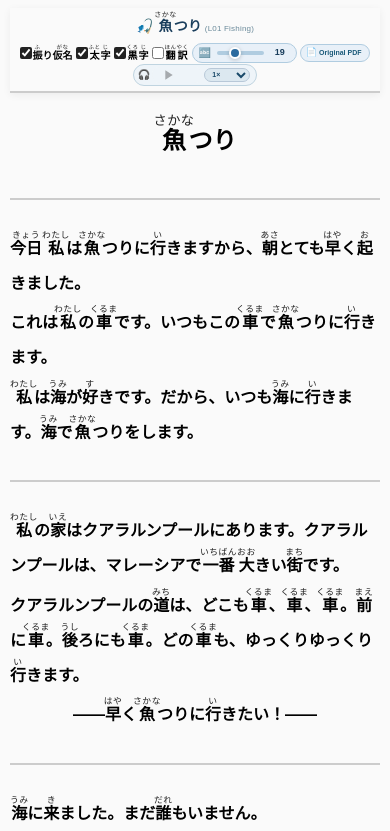
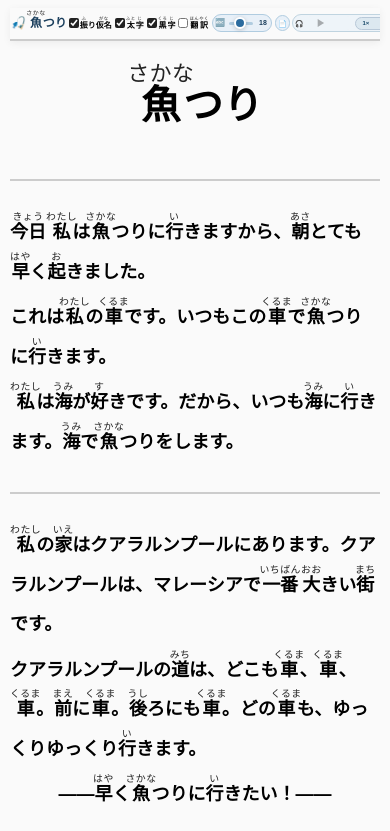
Before and after one commit to ACG-Applications/fishing-reader, a plain HTML site: page index.html in a window 390 px wide. Shown: the top 831 px of the page. Drawn offline with Linux system fonts and the light colour scheme.

Commit message:
Update index.html

```diff
--- a/index.html
+++ b/index.html
@@ -39,14 +39,11 @@
         font-weight: 700;
         line-height: 2.2;
 
-        /* ===== DYNAMIC FONT SIZING ===== */
-        font-size: clamp(16px, 2.2vw, 22px);
-        /* Minimum: 16px on small phones */
-        /* Scales with screen width */
-        /* Maximum: 22px on large screens */
-      }
-
-      /* ===== STICKY HEADER - COMPACT ===== */
+        /* ===== BASE FONT SIZE (will be overridden by JS if slider used) ===== */
+        font-size: 18px;
+      }
+
+      /* ===== STICKY HEADER - ONE LINE ===== */
       .sticky-header {
         position: sticky;
         top: 0;
@@ -57,22 +54,26 @@
         margin-bottom: 20px;
         box-shadow: 0 2px 8px rgba(0, 0, 0, 0.06);
         display: flex;
-        flex-wrap: wrap;
+        flex-wrap: nowrap;
         align-items: center;
-        gap: 2px 6px;
-        font-size: clamp(10px, 1.4vw, 14px);
+        gap: 2px 4px;
+        overflow-x: auto;
+        -webkit-overflow-scrolling: touch;
+        font-size: 11px;
+        min-height: 32px;
       }
 
       .header-title {
         display: flex;
         align-items: baseline;
-        gap: 3px;
+        gap: 2px;
         white-space: nowrap;
+        flex-shrink: 0;
       }
 
       .header-title .ja {
         font-weight: 900;
-        font-size: clamp(14px, 2vw, 20px);
+        font-size: 15px;
         color: #1a3e5c;
       }
 
@@ -82,16 +83,17 @@
 
       .header-title .en {
         font-weight: 400;
-        font-size: clamp(8px, 1vw, 12px);
+        font-size: 8px;
         color: #6a8a9a;
         letter-spacing: 0.2px;
       }
 
       .controls-group {
         display: flex;
-        flex-wrap: wrap;
+        flex-wrap: nowrap;
         align-items: center;
-        gap: 1px 5px;
+        gap: 1px 3px;
+        flex-shrink: 0;
       }
 
       .controls-group .control-item {
@@ -103,7 +105,7 @@
 
       .controls-group .control-item label {
         font-weight: 700;
-        font-size: clamp(10px, 1.2vw, 13px);
+        font-size: 10px;
         display: flex;
         align-items: center;
         gap: 1px;
@@ -113,8 +115,8 @@
       }
 
       .controls-group .control-item label input[type="checkbox"] {
-        width: clamp(12px, 1.4vw, 16px);
-        height: clamp(12px, 1.4vw, 16px);
+        width: 12px;
+        height: 12px;
         accent-color: #222;
         cursor: pointer;
         margin: 0;
@@ -122,51 +124,54 @@
 
       .controls-group .control-item .en-label {
         font-weight: 400;
-        font-size: clamp(6px, 0.7vw, 9px);
+        font-size: 6px;
         color: #6a8a9a;
         margin-left: 1px;
+        display: none;
       }
 
       .controls-group .sep {
         color: #ccc;
         font-weight: 300;
         user-select: none;
-        font-size: clamp(8px, 0.9vw, 11px);
-      }
-
-      /* ===== FONT SIZE SLIDER ===== */
+        font-size: 8px;
+      }
+
+      /* ===== FONT SIZE SLIDER - COMPACT ===== */
       .font-slider-wrap {
         display: flex;
         align-items: center;
-        gap: 4px;
+        gap: 2px;
         background: #e8f0f8;
-        padding: 1px 6px 1px 6px;
+        padding: 1px 4px 1px 4px;
         border-radius: 20px;
         border: 1px solid #b0cce0;
-        height: clamp(20px, 2.6vw, 28px);
+        height: 22px;
+        flex-shrink: 0;
       }
 
       .font-slider-wrap .slider-icon {
-        font-size: clamp(10px, 1.2vw, 14px);
+        font-size: 10px;
         line-height: 1;
       }
 
       .font-slider-wrap input[type="range"] {
-        width: clamp(50px, 8vw, 90px);
-        height: 4px;
+        width: 40px;
+        height: 3px;
         -webkit-appearance: none;
         appearance: none;
         background: #b0cce0;
         border-radius: 4px;
         outline: none;
         cursor: pointer;
+        padding: 0;
       }
 
       .font-slider-wrap input[type="range"]::-webkit-slider-thumb {
         -webkit-appearance: none;
         appearance: none;
-        width: clamp(12px, 1.4vw, 16px);
-        height: clamp(12px, 1.4vw, 16px);
+        width: 12px;
+        height: 12px;
         border-radius: 50%;
         background: #2c6b9e;
         cursor: pointer;
@@ -175,8 +180,8 @@
       }
 
       .font-slider-wrap input[type="range"]::-moz-range-thumb {
-        width: clamp(12px, 1.4vw, 16px);
-        height: clamp(12px, 1.4vw, 16px);
+        width: 12px;
+        height: 12px;
         border-radius: 50%;
         background: #2c6b9e;
         cursor: pointer;
@@ -186,9 +191,9 @@
 
       .font-slider-wrap .slider-value {
         font-weight: 700;
-        font-size: clamp(9px, 1vw, 12px);
+        font-size: 9px;
         color: #1a3e5c;
-        min-width: clamp(20px, 2.4vw, 30px);
+        min-width: 16px;
         text-align: center;
       }
 
@@ -196,30 +201,30 @@
       .audio-wrap {
         display: flex;
         align-items: center;
-        gap: 2px;
+        gap: 1px;
         background: #eef4f9;
-        padding: 1px 6px 1px 4px;
+        padding: 1px 4px 1px 3px;
         border-radius: 30px;
         border: 1px solid #c0d4e0;
-        height: clamp(22px, 3vw, 30px);
+        height: 22px;
+        flex-shrink: 0;
         margin-left: auto;
-        flex-shrink: 0;
       }
 
       .audio-wrap .audio-label {
         font-weight: 700;
-        font-size: clamp(10px, 1.2vw, 14px);
+        font-size: 10px;
         color: #003366;
         line-height: 1;
       }
 
       .audio-wrap audio {
-        max-width: clamp(50px, 10vw, 100px);
+        max-width: 55px;
         width: 100%;
-        height: clamp(16px, 2.2vw, 24px);
+        height: 16px;
         outline: none;
         border-radius: 30px;
-        min-width: clamp(42px, 7vw, 70px);
+        min-width: 42px;
         display: block;
       }
 
@@ -230,7 +235,7 @@
 
       .audio-wrap audio::-webkit-media-controls-play-button {
         display: block !important;
-        transform: scale(0.8);
+        transform: scale(0.7);
       }
 
       .audio-wrap audio::-webkit-media-controls-timeline {
@@ -246,40 +251,38 @@
 
       /* Speed dropdown */
       .speed-select {
-        font-size: clamp(7px, 0.9vw, 11px);
+        font-size: 8px;
         font-weight: 600;
         color: #1a4a6a;
         background: #dce8f0;
         border: 1px solid #b8c8d8;
         border-radius: 12px;
-        padding: 0 3px;
-        height: clamp(14px, 2vw, 20px);
+        padding: 0 2px;
+        height: 16px;
         cursor: pointer;
         font-family: inherit;
         outline: none;
-        min-width: clamp(20px, 3vw, 32px);
-      }
-
-      .speed-select:hover {
-        background: #c8d8e8;
+        min-width: 22px;
+        flex-shrink: 0;
       }
 
       /* PDF Link */
       .pdf-link {
         display: flex;
         align-items: center;
-        gap: 2px;
-        font-size: clamp(8px, 1vw, 12px);
+        gap: 1px;
+        font-size: 8px;
         font-weight: 600;
         color: #1a5a7a;
         background: #e8f0f8;
-        padding: 1px 8px 1px 5px;
+        padding: 1px 4px 1px 3px;
         border-radius: 20px;
         border: 1px solid #b0cce0;
         text-decoration: none;
         white-space: nowrap;
         transition: background 0.2s;
-        height: clamp(18px, 2.4vw, 26px);
+        height: 20px;
+        flex-shrink: 0;
       }
 
       .pdf-link:hover {
@@ -287,32 +290,32 @@
       }
 
       .pdf-link .icon {
-        font-size: clamp(9px, 1.2vw, 14px);
+        font-size: 9px;
       }
 
       .pdf-link .label {
         font-weight: 600;
-        font-size: clamp(7px, 0.8vw, 10px);
+        font-size: 7px;
       }
 
       /* ===== MAIN CONTENT ===== */
       h1 {
         text-align: center;
         font-weight: 900;
-        font-size: clamp(24px, 4vw, 40px);
+        font-size: 2.2em;
         margin-bottom: 10px;
         margin-top: 0;
       }
 
       .sentence {
         margin-bottom: 0.2em;
-        font-size: clamp(16px, 2.2vw, 22px);
+        font-size: 1em;
       }
 
       .sentence .translation {
         display: none;
         font-weight: 400;
-        font-size: clamp(12px, 1.5vw, 17px);
+        font-size: 0.8em;
         color: #444;
         line-height: 1.6;
         margin-top: -0.2em;
@@ -326,8 +329,7 @@
         background: #f5f9ff;
         border: 2px solid #2c6b9e;
         border-radius: 20px;
-        padding: clamp(12px, 2vw, 24px) clamp(16px, 2.5vw, 30px) clamp(16px,
-            2.5vw, 30px);
+        padding: 16px 20px 20px;
         margin: 40px 0 20px;
         box-shadow: 0 4px 8px rgba(0, 0, 0, 0.04);
       }
@@ -343,21 +345,21 @@
       }
 
       .qa-block .section-header h2 {
-        font-size: clamp(18px, 2.8vw, 26px);
+        font-size: 1.4em;
         margin: 0;
         color: #1a3e5c;
       }
 
       .qa-block .section-header .en-header {
         font-weight: 400;
-        font-size: clamp(11px, 1.4vw, 16px);
+        font-size: 0.8em;
         color: #5a7a8a;
       }
 
       .qa-item {
-        margin: clamp(12px, 1.8vw, 20px) 0 clamp(8px, 1.2vw, 14px);
+        margin: 14px 0 10px;
         border-bottom: 1px solid #dde5ed;
-        padding-bottom: clamp(8px, 1.2vw, 14px);
+        padding-bottom: 10px;
       }
       .qa-item:last-child {
         border-bottom: 0;
@@ -367,7 +369,7 @@
       .question {
         font-weight: 700;
         color: #003366;
-        font-size: clamp(16px, 2.2vw, 22px);
+        font-size: 1em;
         margin-bottom: 0.1em;
         display: flex;
         align-items: center;
@@ -378,7 +380,7 @@
       .question .q-translation {
         display: none;
         font-weight: 400;
-        font-size: clamp(11px, 1.4vw, 16px);
+        font-size: 0.75em;
         color: #5a6a7a;
         margin-left: 8px;
       }
@@ -391,23 +393,23 @@
         font-weight: 400;
         color: #1f4b3c;
         background: #e8f0ee;
-        padding: clamp(4px, 0.6vw, 8px) clamp(10px, 1.4vw, 18px);
+        padding: 4px 12px;
         border-radius: 30px;
         display: inline-flex;
         align-items: center;
         flex-wrap: wrap;
         gap: 4px;
         margin-top: 4px;
-        font-size: clamp(14px, 1.8vw, 20px);
+        font-size: 0.9em;
         line-height: 1.5;
         border-left: 4px solid #2a6b4a;
-        padding-left: clamp(12px, 1.8vw, 22px);
+        padding-left: 16px;
       }
 
       .answer .translation {
         display: none;
         font-weight: 400;
-        font-size: clamp(11px, 1.4vw, 16px);
+        font-size: 0.8em;
         color: #444;
         line-height: 1.5;
         margin-top: 2px;
@@ -434,20 +436,19 @@
 
       .answer-toggle label {
         font-weight: 400;
-        font-size: clamp(12px, 1.4vw, 17px);
+        font-size: 0.85em;
         display: flex;
         align-items: center;
         gap: 6px;
         cursor: pointer;
         background: #eaeef3;
-        padding: clamp(2px, 0.4vw, 6px) clamp(10px, 1.4vw, 18px) clamp(2px,
-            0.4vw, 6px) clamp(8px, 1.2vw, 16px);
+        padding: 2px 12px 2px 10px;
         border-radius: 40px;
       }
 
       .answer-toggle input {
-        width: clamp(14px, 1.6vw, 20px);
-        height: clamp(14px, 1.6vw, 20px);
+        width: 16px;
+        height: 16px;
         accent-color: #1f5b3a;
         cursor: pointer;
       }
@@ -464,8 +465,7 @@
         background: #f0f4fa;
         border: 2px solid #b0b8c9;
         border-radius: 20px;
-        padding: clamp(12px, 2vw, 24px) clamp(16px, 2.5vw, 30px) clamp(16px,
-            2.5vw, 30px);
+        padding: 16px 20px 20px;
         margin: 30px 0 20px;
       }
 
@@ -480,14 +480,14 @@
       }
 
       .think-block .section-header h2 {
-        font-size: clamp(18px, 2.8vw, 26px);
+        font-size: 1.4em;
         margin: 0;
         color: #2c3e50;
       }
 
       .think-block .section-header .en-header {
         font-weight: 400;
-        font-size: clamp(11px, 1.4vw, 16px);
+        font-size: 0.8em;
         color: #5a7a8a;
       }
 
@@ -495,7 +495,7 @@
       .tts-section {
         display: flex;
         align-items: center;
-        gap: clamp(6px, 1vw, 14px);
+        gap: 8px;
         margin-bottom: 16px;
         flex-wrap: wrap;
       }
@@ -507,10 +507,9 @@
         background: #2c6b9e;
         color: white;
         border: none;
-        padding: clamp(4px, 0.6vw, 8px) clamp(10px, 1.6vw, 20px) clamp(4px,
-            0.6vw, 8px) clamp(8px, 1.2vw, 16px);
+        padding: 4px 14px 4px 10px;
         border-radius: 30px;
-        font-size: clamp(11px, 1.4vw, 16px);
+        font-size: 0.85em;
         font-weight: 600;
         cursor: pointer;
         transition: background 0.2s;
@@ -527,7 +526,7 @@
       }
 
       .tts-button .icon {
-        font-size: clamp(14px, 1.8vw, 20px);
+        font-size: 1.1em;
       }
 
       .tts-button.speaking {
@@ -546,7 +545,7 @@
       }
 
       .tts-status {
-        font-size: clamp(11px, 1.2vw, 15px);
+        font-size: 0.8em;
         font-weight: 400;
         color: #3a5a7a;
       }
@@ -560,7 +559,7 @@
       .speaker-btn {
         background: none;
         border: none;
-        font-size: clamp(13px, 1.6vw, 18px);
+        font-size: 1em;
         cursor: pointer;
         padding: 0 4px;
         color: #2c6b9e;
@@ -584,12 +583,12 @@
       }
 
       .question .speaker-btn {
-        font-size: clamp(12px, 1.5vw, 17px);
+        font-size: 0.95em;
         margin-left: 6px;
       }
 
       .answer .speaker-btn {
-        font-size: clamp(11px, 1.4vw, 16px);
+        font-size: 0.9em;
         margin-left: 6px;
         color: #2a6b4a;
       }
@@ -603,18 +602,18 @@
         margin-top: 50px;
         padding-top: 20px;
         border-top: 2px solid #dde5ed;
-        font-size: clamp(11px, 1.3vw, 15px);
+        font-size: 0.8em;
         font-weight: 400;
         color: #4a5a6a;
         line-height: 1.8;
         background: #f7f9fb;
-        padding: clamp(12px, 1.8vw, 22px) clamp(14px, 2vw, 28px);
+        padding: 16px 20px;
         border-radius: 12px;
       }
 
       .page-footer .footer-title {
         font-weight: 700;
-        font-size: clamp(12px, 1.4vw, 16px);
+        font-size: 0.9em;
         color: #1a3e5c;
         margin-bottom: 2px;
       }
@@ -631,7 +630,7 @@
       .page-footer .footer-item .sub {
         font-weight: 400;
         color: #5a6a7a;
-        font-size: clamp(10px, 1.1vw, 14px);
+        font-size: 0.9em;
         padding-left: 12px;
       }
 
@@ -643,31 +642,18 @@
       .page-footer .footer-item .people .note {
         font-weight: 400;
         color: #6a7a8a;
-        font-size: clamp(9px, 1vw, 13px);
+        font-size: 0.85em;
         padding-left: 12px;
       }
 
       /* ===== RESPONSIVE ===== */
       @media (max-width: 700px) {
-        .sticky-header {
-          gap: 2px 4px;
-          padding: 3px 2px 5px 2px;
-          justify-content: center;
-        }
-        .audio-wrap {
-          margin-left: 0;
-        }
         body {
           padding: 12px 14px;
         }
-      }
-
-      @media (max-width: 500px) {
         .sticky-header {
-          gap: 1px 3px;
-        }
-        .controls-group {
-          gap: 0px 3px;
+          gap: 1px 2px;
+          padding: 2px 2px 4px 2px;
         }
         .controls-group .control-item .en-label {
           display: none;
@@ -675,11 +661,100 @@
         .controls-group .sep {
           display: none;
         }
+        .header-title .en {
+          display: none;
+        }
+        .header-title .ja {
+          font-size: 13px;
+        }
+        .font-slider-wrap input[type="range"] {
+          width: 30px;
+        }
+        .audio-wrap audio {
+          max-width: 40px;
+          min-width: 32px;
+        }
+        .audio-wrap .audio-label {
+          font-size: 8px;
+        }
+        .pdf-link .label {
+          display: none;
+        }
+        .pdf-link .icon {
+          font-size: 8px;
+        }
+        .pdf-link {
+          padding: 1px 3px;
+        }
+      }
+
+      @media (max-width: 500px) {
         body {
           padding: 8px 10px;
+          font-size: 16px;
+        }
+        .sticky-header {
+          gap: 1px 2px;
+          padding: 2px 1px 3px 1px;
+          font-size: 9px;
+        }
+        .header-title .ja {
+          font-size: 12px;
+        }
+        .controls-group .control-item label {
+          font-size: 8px;
+        }
+        .controls-group .control-item label input[type="checkbox"] {
+          width: 10px;
+          height: 10px;
         }
         .font-slider-wrap input[type="range"] {
-          width: clamp(40px, 12vw, 60px);
+          width: 24px;
+        }
+        .font-slider-wrap {
+          height: 18px;
+          padding: 0 2px;
+        }
+        .font-slider-wrap .slider-value {
+          font-size: 7px;
+          min-width: 12px;
+        }
+        .font-slider-wrap .slider-icon {
+          font-size: 8px;
+        }
+        .audio-wrap {
+          height: 18px;
+          padding: 0 2px;
+        }
+        .audio-wrap audio {
+          max-width: 32px;
+          min-width: 28px;
+          height: 14px;
+        }
+        .audio-wrap .audio-label {
+          font-size: 7px;
+        }
+        .speed-select {
+          font-size: 6px;
+          height: 13px;
+          min-width: 16px;
+        }
+        .pdf-link {
+          height: 16px;
+          padding: 0 2px;
+        }
+        .pdf-link .icon {
+          font-size: 7px;
+        }
+        .qa-block {
+          padding: 12px 14px 16px;
+        }
+        .think-block {
+          padding: 12px 14px 16px;
+        }
+        .page-footer {
+          padding: 12px 14px;
+          font-size: 0.7em;
         }
       }
 
@@ -706,10 +781,24 @@
       .show-translation .translation {
         display: block;
       }
+
+      /* Font size classes applied by JS */
+      .font-size-small {
+        font-size: 14px;
+      }
+      .font-size-medium {
+        font-size: 18px;
+      }
+      .font-size-large {
+        font-size: 22px;
+      }
+      .font-size-xlarge {
+        font-size: 26px;
+      }
     </style>
   </head>
   <body>
-    <!-- ===== STICKY HEADER - ULTRA COMPACT ===== -->
+    <!-- ===== STICKY HEADER - ONE LINE ===== -->
     <div class="sticky-header" id="stickyHeader">
       <div class="header-title">
         <span class="ja"
@@ -778,13 +867,13 @@
           <input
             type="range"
             id="fontSizeSlider"
-            min="14"
-            max="28"
-            value="19"
+            min="12"
+            max="26"
+            value="18"
             step="1"
             aria-label="Font size"
           />
-          <span class="slider-value" id="fontSizeDisplay">19</span>
+          <span class="slider-value" id="fontSizeDisplay">18</span>
         </div>
 
         <span class="sep">|</span>
@@ -796,11 +885,11 @@
           target="_blank"
         >
           <span class="icon">📄</span>
-          <span class="label">Original PDF</span>
+          <span class="label">PDF</span>
         </a>
       </div>
 
-      <!-- ===== AUDIO WRAP - SUPER COMPACT ===== -->
+      <!-- ===== AUDIO WRAP ===== -->
       <div class="audio-wrap">
         <span class="audio-label">🎧</span>
         <audio
@@ -826,6 +915,7 @@
     </div>
 
     <!-- ===== MAIN CONTENT ===== -->
+    <!-- ===== (same content as before - I'll include it below) ===== -->
     <h1>
       <ruby>魚<rt>さかな</rt></ruby
       >つり
@@ -1922,12 +2012,21 @@
 
         if (fontSizeSlider && fontSizeDisplay) {
           // Set initial value
-          fontSizeDisplay.textContent = fontSizeSlider.value;
+          const initialSize = fontSizeSlider.value;
+          document.body.style.fontSize = initialSize + "px";
+          fontSizeDisplay.textContent = initialSize;
 
           fontSizeSlider.addEventListener("input", function () {
             const size = this.value;
             document.body.style.fontSize = size + "px";
             fontSizeDisplay.textContent = size;
+
+            // Update all child elements that use em/rem units
+            document.querySelectorAll(
+              ".sentence, .question, .answer, .qa-item, .think-block, .qa-block"
+            ).forEach(function (el) {
+              // They use 'em' units so they scale automatically
+            });
           });
         }
 
@@ -2021,7 +2120,6 @@
 
         let isSpeaking = false;
         let currentIndex = 0;
-        let isPaused = false;
 
         function getItemText(item) {
           const questionEl = item.querySelector(".question");
@@ -2031,7 +2129,6 @@
           let answerText = "";
 
           if (questionEl) {
-            // Get text without the speaker button
             const clone = questionEl.cloneNode(true);
             const btn = clone.querySelector(".speaker-btn");
             if (btn) btn.remove();
@@ -2064,9 +2161,7 @@
           ttsButtonText.textContent = "⏹ Stop";
           ttsCounter.textContent = "0";
 
-          // Cancel any ongoing speech
           window.speechSynthesis.cancel();
-
           speakNextItem();
         }
 
@@ -2079,12 +2174,9 @@
           const item = qaItems[currentIndex];
           const texts = getItemText(item);
 
-          // Update counter
           ttsCounter.textContent = currentIndex + 1;
 
-          // Speak question
           speakText(texts.question, function () {
-            // After question, speak answer
             speakText(texts.answer, function () {
               currentIndex++;
               setTimeout(function () {
@@ -2110,7 +2202,6 @@
           ttsButton.classList.remove("speaking");
           ttsButtonText.textContent = "🔊 Read All Aloud";
           ttsCounter.textContent = "0";
-          // Remove speaking class from all speaker buttons
           document
             .querySelectorAll(".speaker-btn.speaking")
             .forEach(function (b) {
@@ -2118,43 +2209,27 @@
             });
         }
 
-        // Batch TTS Button click handler
         ttsButton.addEventListener("click", function () {
           if (isSpeaking) {
             stopSpeaking();
           } else {
-            // Reset and start fresh
             currentIndex = 0;
             ttsCounter.textContent = "0";
             window.speechSynthesis.cancel();
-
-            // Remove speaking class from all speaker buttons
             document
               .querySelectorAll(".speaker-btn.speaking")
               .forEach(function (b) {
                 b.classList.remove("speaking");
               });
-
             setTimeout(function () {
               speakAllItems();
             }, 100);
           }
         });
 
-        // Clean up on page unload
         window.addEventListener("beforeunload", function () {
           if (window.speechSynthesis) {
             window.speechSynthesis.cancel();
-          }
-        });
-
-        // Also cancel when clicking away from speaker buttons
-        document.addEventListener("click", function (e) {
-          if (
-            !e.target.closest(".speaker-btn") &&
-            !e.target.closest(".tts-button")
-          ) {
-            // Don't cancel if clicking on speaker buttons or TTS button
           }
         });
       })();
@@ -2162,7 +2237,6 @@
     <!-- ===== SERVICE WORKER REGISTRATION ===== -->
     <script>
       (function () {
-        // Register service worker
         if ("serviceWorker" in navigator) {
           window.addEventListener("load", function () {
             navigator.serviceWorker
```
